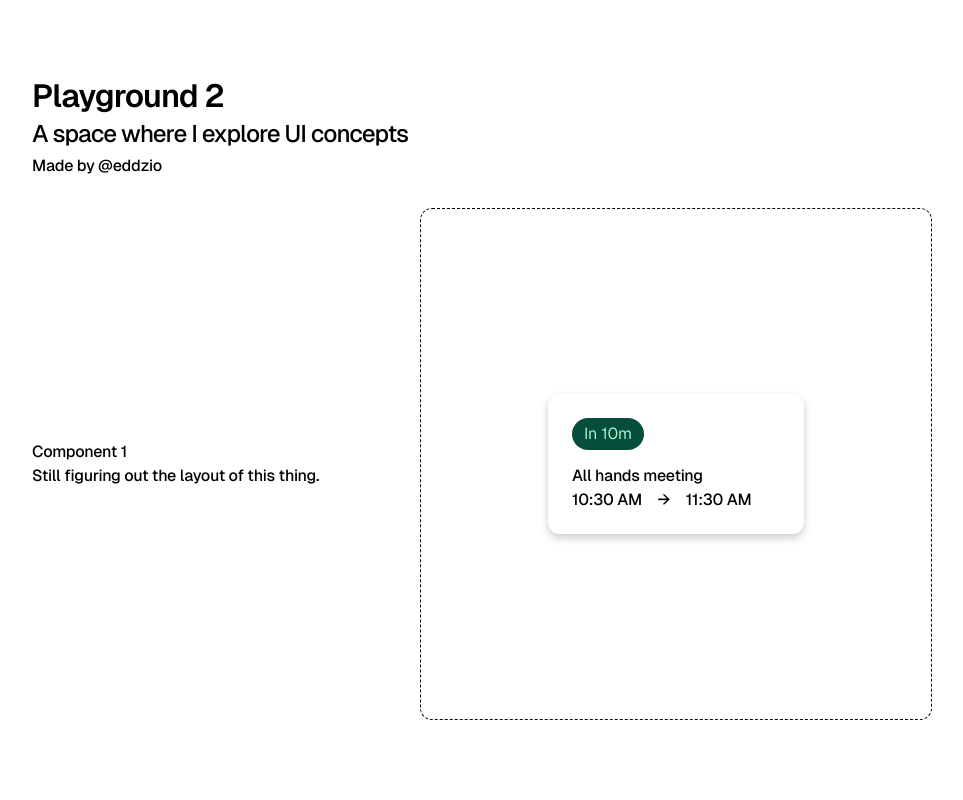
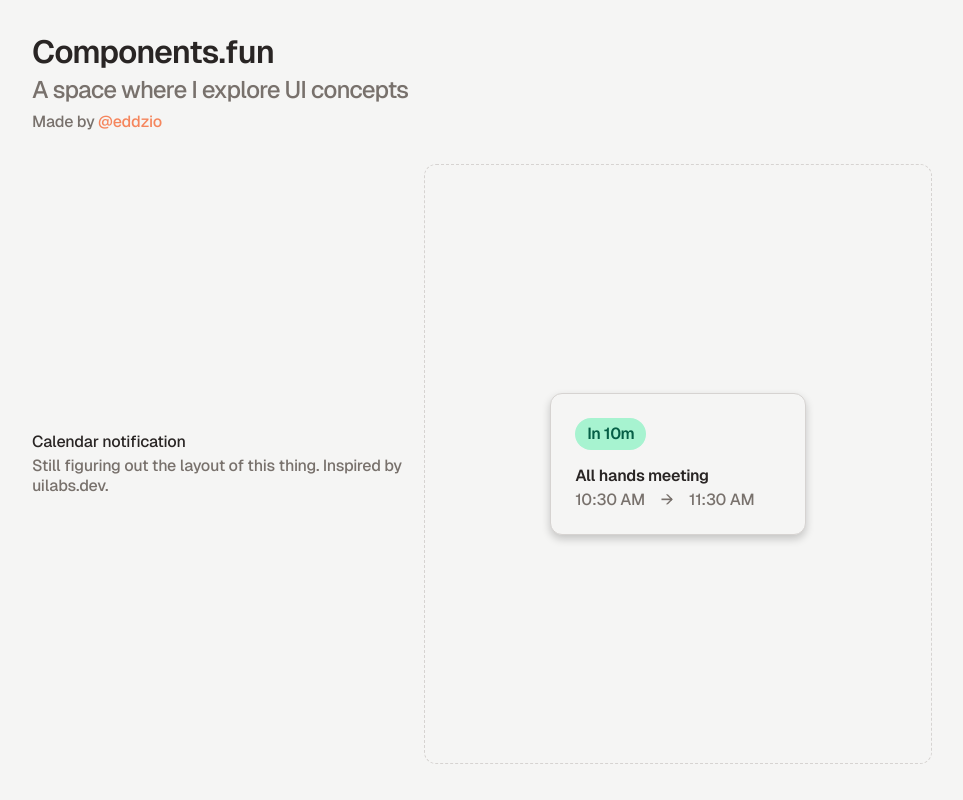
Before and after one commit to eddzio/components, a Next.js app: page / in a window 1280 px wide. Shown: the whole page, without its empty margins (158-1121 px from the left). Built offline with nearby package versions, Linux system fonts and the light colour scheme.

Commit message:
light mode styles

```diff
--- a/app/components/calendarNotification.tsx
+++ b/app/components/calendarNotification.tsx
@@ -2,13 +2,16 @@ import React from "react";
 
 const CalendarNotification = () => {
     return (
-        <div className="flex flex-col gap-4 card items-start w-[256px]">
-            <div className="bg-emerald-900 text-emerald-200 rounded-full px-3 py-1">
+        <div className="flex flex-col gap-4 card items-start w-[256px] cursor-pointer">
+            <div className="
+            bg-emerald-200 text-emerald-800
+            dark:bg-emerald-900 dark:text-emerald-200
+            rounded-full px-3 py-1 font-semibold tracking-tight">
                 In 10m
             </div>
 
             <div className="flex flex-col gap-1">
-            <p>All hands meeting</p>
+            <p className="font-semibold">All hands meeting</p>
             <p className="label-secondary">10:30 AM　→　11:30 AM</p>
             </div>
 
--- a/app/components/section.jsx
+++ b/app/components/section.jsx
@@ -3,13 +3,16 @@ import React from "react";
 const Section = ({title, description, children}) => {
     return (
 
-        <div className="flex flex-row gap-3">
+        <div className="flex sm:flex-row gap-3 flex-col">
             <div className="flex flex-col gap-1 grow place-content-center">
                 <p className="label-primary">{title}</p>
                 <p className="label-secondary">{description}</p>
             </div>
 
-            <div className="flex items-center justify-center border border-dashed border-color h-[512px] w-[512px] place-content-center rounded-[12px]">
+            <div className="
+            flex items-center justify-center border border-dashed border-color
+            h-[600px] w-[600px] place-content-center rounded-[12px]
+            ">
                 {children}
             </div>
 
--- a/app/globals.css
+++ b/app/globals.css
@@ -3,9 +3,12 @@
 @tailwind utilities;
 
 :root {
-  --background: #ffffff;
-  --foreground: #171717;
+  /* --background: #ffffff;
+  --foreground: #171717; */
+  --accent-primary: #f5855c;
+  --accent-primary-hover: #ee7245;
 }
+
 
 
 
@@ -18,10 +21,23 @@
     --label-tertiary: #78716c;
     --border: #44403c;
     --bg-card: #292524;
-    --accent-primary: #f5855c;
-    --accent-primary-hover: #d88466;
+
   }
 }
+
+@media (prefers-color-scheme: light) {
+  :root {
+    --background: #f5f5f4;
+    --foreground: #292524; /* same as label-primary */
+    --label-primary: #292524;
+    --label-secondary: #78716c;
+    --label-tertiary: #a8a29e;
+    --border: #d6d3d1;
+    --bg-card: #f5f5f4;
+  }
+}
+
+
 
 body {
   color: var(--label-primary);
--- a/app/page.tsx
+++ b/app/page.tsx
@@ -11,12 +11,12 @@ export default function Home() {
 
 {/* Page header */}
         <div className="flex flex-col gap-1">
-          <h1>Playground 2</h1>
+          <h1>Components.fun</h1>
           <h2>A space where I explore UI concepts</h2>
           <p className="label-secondary">Made by <a href="https://twitter.com/eddzio">@eddzio</a></p>
         </div>
 
-        <Section title="Component 1" description="Still figuring out the layout of this thing.">
+        <Section title="Calendar notification" description="Still figuring out the layout of this thing. Inspired by uilabs.dev.">
           <CalendarNotification />
         </Section>
 
```
